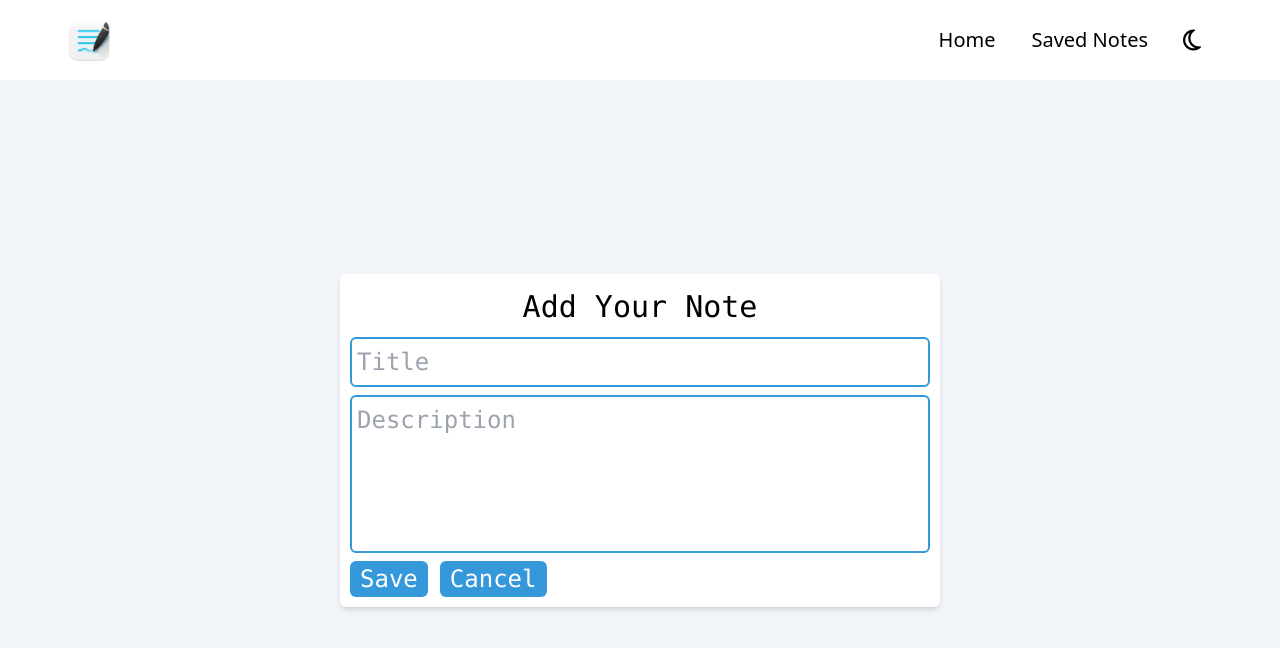
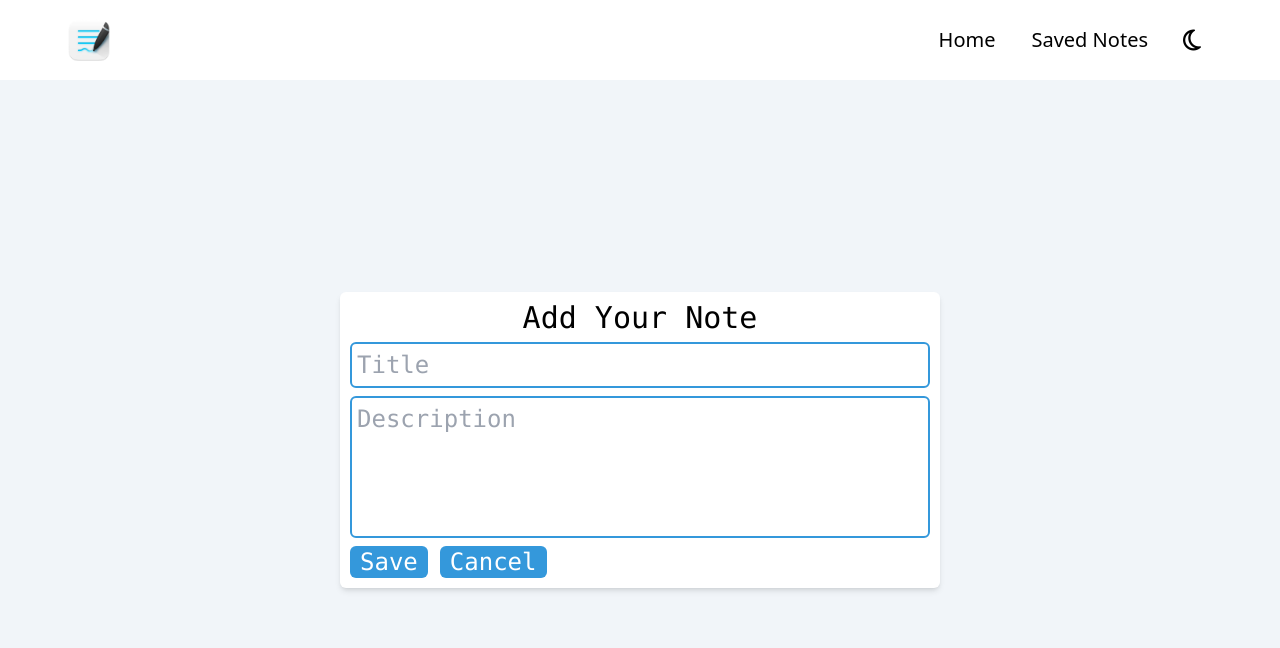
Before and after one commit to NavidulHoque/Note_App, a React (Vite) app: page / in a window 1280 px wide. Shown: the top 648 px of the page. Built offline with nearby package versions, Linux system fonts and the light colour scheme.

Commit message:
note app

```diff
--- a/src/RootLayout.jsx
+++ b/src/RootLayout.jsx
@@ -10,7 +10,7 @@ const RootLayout = () => {
   return (
     <div className={theme}>
 
-      <div className='min-h-screen relative'>
+      <div className='min-h-screen relative text-lg md:text-xl lg:text-2xl'>
 
         {DeleteConfirmationMessageState && <DeleteConfirmationMessage DeleteConfirmationMessageState={DeleteConfirmationMessageState} />}
 
```
